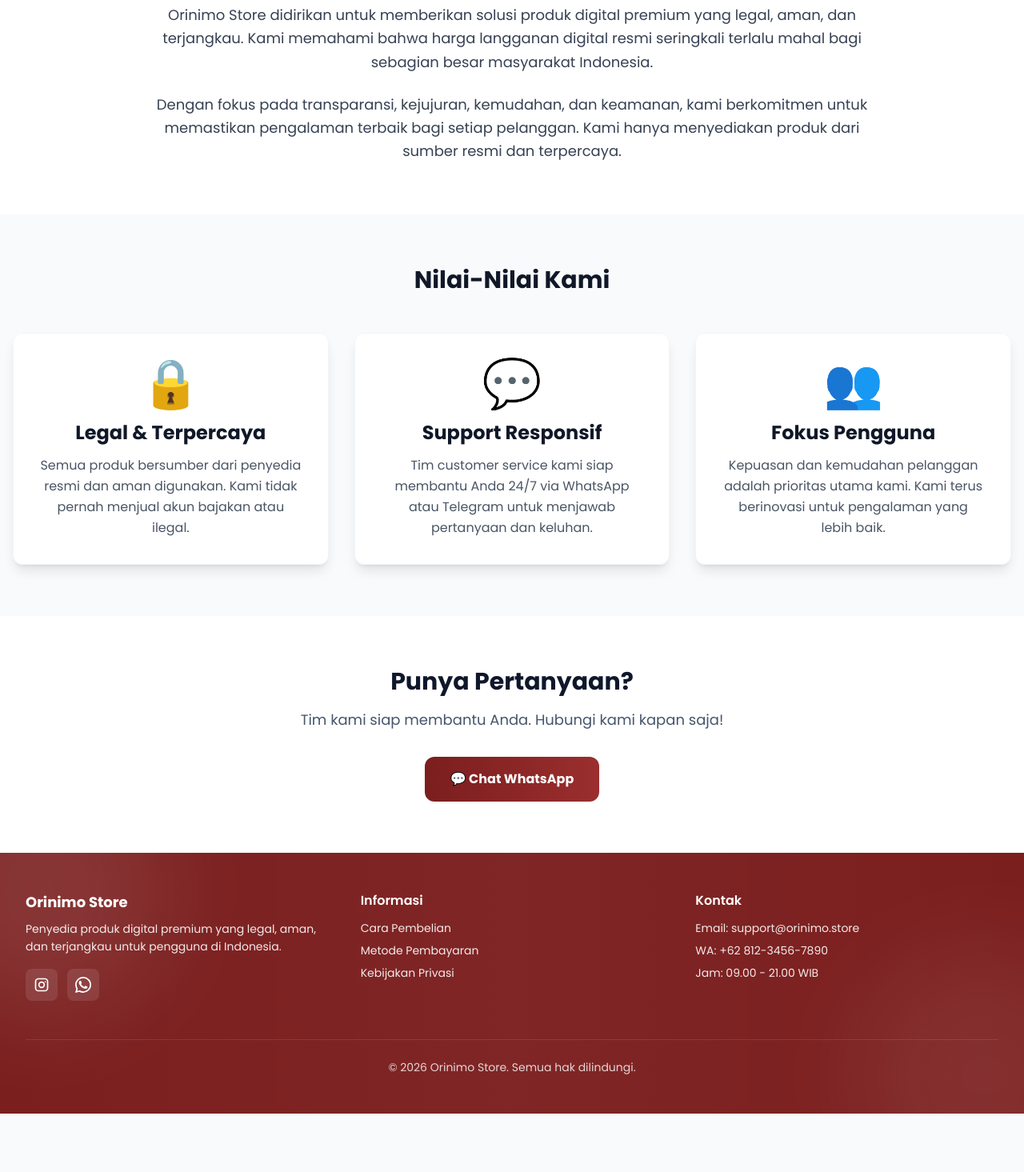
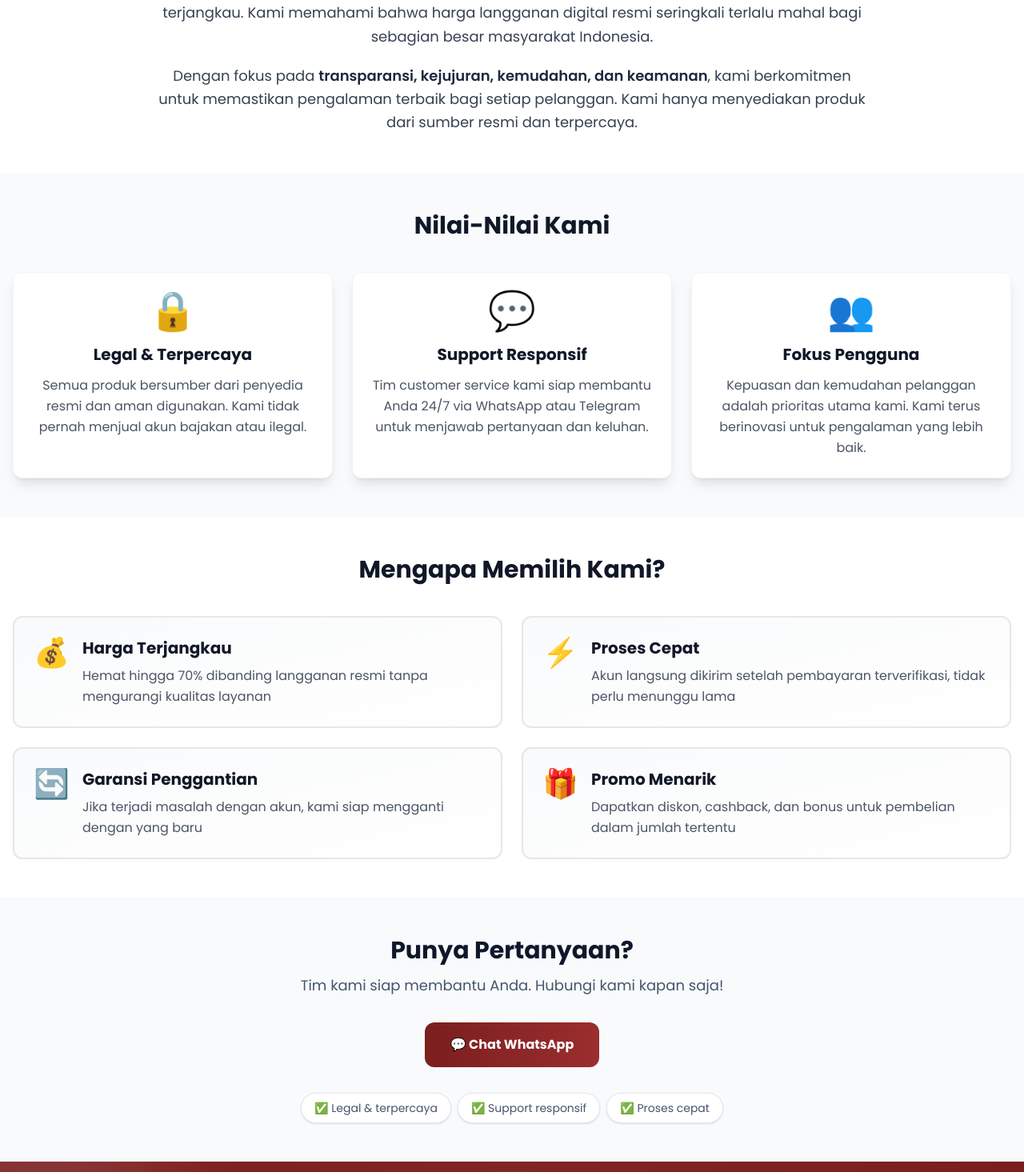
Before and after one commit to chandraputra06/orinimo-web, a React (Vite) app: page /tentang-kami in a window 1280 px wide. Shown: the part 565-2030 px from the top of the page at 80% size. Before the commit the page ends 1957 px from the top, so only its background shows below. Built offline with nearby package versions, Linux system fonts and the light colour scheme.

Commit message:
refactor(about us): restructure about us section slicing

```diff
--- a/src/pages/About.jsx
+++ b/src/pages/About.jsx
@@ -4,7 +4,7 @@
 
 const BRAND = "#7B1E1E";
 
-// Mesh Gradient Background (About)
+// Mesh Gradient Background Component
 const MeshGradient = () => (
   <div className="absolute inset-0 overflow-hidden pointer-events-none">
     <style>{`
@@ -56,7 +56,7 @@
       }}
     />
 
-    {/* soft dots */}
+    {/* Dot pattern overlay */}
     <div
       aria-hidden
       className="absolute inset-0 opacity-[0.10]"
@@ -76,18 +76,20 @@
       easing: "ease-out-cubic",
       once: true,
       offset: 80,
-      disableMutationObserver: true,
     });
   }, []);
 
   return (
-    <div className="min-h-screen bg-gray-50 font-poppins">
-      {/* Hero */}
-      <section className="relative overflow-hidden bg-white py-16 px-4 text-center">
+    <div className="min-h-screen bg-white font-poppins">
+      {/* Hero Section dengan Mesh Gradient */}
+      <section className="relative overflow-hidden bg-gradient-to-b from-white via-slate-50/30 to-white py-14 px-4 text-center">
+        {/* Mesh Gradient Background */}
         <MeshGradient />
-        <div className="absolute inset-0 bg-gradient-to-b from-white/70 via-white/50 to-gray-50" />
 
-        <div className="max-w-4xl mx-auto relative">
+        {/* Gradient Overlay untuk smooth transition */}
+        <div className="absolute inset-0 bg-gradient-to-b from-white/60 via-white/40 to-white pointer-events-none" />
+
+        <div className="max-w-4xl mx-auto relative z-10">
           <p
             data-aos="fade-up"
             className="inline-flex items-center gap-2 rounded-full bg-gradient-to-r from-[#7B1E1E]/10 to-[#7B1E1E]/5 px-5 py-2.5 text-sm font-semibold text-[#7B1E1E] shadow-sm border border-[#7B1E1E]/10"
@@ -107,7 +109,7 @@
           <p
             data-aos="fade-up"
             data-aos-delay="200"
-            className="text-xl text-slate-600 max-w-3xl mx-auto"
+            className="text-lg md:text-xl text-slate-600 max-w-3xl mx-auto"
           >
             Misi kami memudahkan akses ke layanan digital premium untuk semua orang di Indonesia.
           </p>
@@ -118,7 +120,7 @@
                 key={t}
                 data-aos="fade-up"
                 data-aos-delay={320 + i * 80}
-                className="rounded-full bg-white px-4 py-2 border border-slate-200 shadow-sm hover:shadow-md transition"
+                className="rounded-full bg-white px-4 py-2 border border-slate-200 shadow-sm hover:shadow-md hover:border-[#7B1E1E]/20 transition-all cursor-default"
               >
                 {t}
               </span>
@@ -127,8 +129,8 @@
         </div>
       </section>
 
-      {/* Story */}
-      <section className="py-16 px-4 bg-white">
+      {/* Story Section - Padding dikurangi */}
+      <section className="py-12 px-4 bg-white">
         <div className="max-w-4xl mx-auto text-center">
           <h2 data-aos="fade-up" className="text-3xl font-bold text-gray-900 mb-6">
             Cerita Kami
@@ -137,7 +139,7 @@
           <p
             data-aos="fade-up"
             data-aos-delay="100"
-            className="text-gray-700 text-lg leading-relaxed mb-6"
+            className="text-gray-700 text-lg leading-relaxed mb-5"
           >
             Orinimo Store didirikan untuk memberikan solusi produk digital premium yang legal, aman,
             dan terjangkau. Kami memahami bahwa harga langganan digital resmi seringkali terlalu mahal
@@ -149,21 +151,21 @@
             data-aos-delay="200"
             className="text-gray-700 text-lg leading-relaxed"
           >
-            Dengan fokus pada transparansi, kejujuran, kemudahan, dan keamanan, kami berkomitmen untuk
+            Dengan fokus pada <span className="font-semibold text-slate-800">transparansi, kejujuran, kemudahan, dan keamanan</span>, kami berkomitmen untuk
             memastikan pengalaman terbaik bagi setiap pelanggan. Kami hanya menyediakan produk dari
             sumber resmi dan terpercaya.
           </p>
         </div>
       </section>
 
-      {/* Values */}
-      <section className="py-16 px-4 bg-gray-50">
+      {/* Values Section - Padding dikurangi */}
+      <section className="py-12 px-4 bg-slate-50">
         <div className="max-w-7xl mx-auto">
-          <h2 data-aos="fade-up" className="text-3xl font-bold text-center text-gray-900 mb-12">
+          <h2 data-aos="fade-up" className="text-3xl font-bold text-center text-gray-900 mb-10">
             Nilai-Nilai Kami
           </h2>
 
-          <div className="grid grid-cols-1 md:grid-cols-3 gap-8">
+          <div className="grid grid-cols-1 md:grid-cols-3 gap-6">
             {[
               {
                 icon: "🔒",
@@ -188,19 +190,26 @@
                 key={idx}
                 data-aos="fade-up"
                 data-aos-delay={Math.min(idx * 120, 240)}
-                className="group relative overflow-hidden bg-white rounded-xl p-8 text-center shadow-lg hover:shadow-xl transition-all hover:scale-105 border border-slate-100"
+                className="group relative overflow-hidden bg-white rounded-xl p-6 text-center shadow-lg hover:shadow-2xl transition-all duration-500 hover:scale-105 border border-slate-100"
               >
+                {/* Gradient overlay on hover */}
                 <div
                   className={`absolute inset-0 bg-gradient-to-br ${item.gradient} opacity-0 group-hover:opacity-100 transition-opacity duration-500`}
                 />
-                <div className="absolute -bottom-8 -right-8 w-28 h-28 bg-[#7B1E1E]/8 rounded-full blur-2xl opacity-0 group-hover:opacity-100 transition-opacity" />
 
-                <div className="relative">
-                  <div className="text-6xl mb-4 transition-transform group-hover:scale-105">{item.icon}</div>
-                  <h3 className="text-2xl font-bold text-gray-900 mb-3 group-hover:text-[#7B1E1E] transition-colors">
+                {/* Decorative glow */}
+                <div className="absolute -bottom-8 -right-8 w-28 h-28 bg-[#7B1E1E]/8 rounded-full blur-2xl opacity-0 group-hover:opacity-100 transition-opacity duration-500" />
+
+                <div className="relative z-10">
+                  <div className="text-5xl mb-4 transition-transform duration-300 group-hover:scale-110 group-hover:rotate-3">
+                    {item.icon}
+                  </div>
+                  <h3 className="text-xl font-bold text-gray-900 mb-3 group-hover:text-[#7B1E1E] transition-colors">
                     {item.title}
                   </h3>
-                  <p className="text-gray-600 leading-relaxed">{item.desc}</p>
+                  <p className="text-gray-600 leading-relaxed">
+                    {item.desc}
+                  </p>
                 </div>
               </div>
             ))}
@@ -208,17 +217,57 @@
         </div>
       </section>
 
-      {/* CTA */}
-      <section className="py-16 px-4 bg-white">
+      {/* Why Choose Us Section - Padding dikurangi */}
+      <section className="py-12 px-4 bg-white">
+        <div className="max-w-7xl mx-auto">
+          <h2
+            data-aos="fade-up"
+            className="text-3xl font-bold text-center text-gray-900 mb-10"
+          >
+            Mengapa Memilih Kami?
+          </h2>
+
+          <div className="grid grid-cols-1 md:grid-cols-2 gap-6">
+            {[
+              { icon: "💰", title: "Harga Terjangkau", desc: "Hemat hingga 70% dibanding langganan resmi tanpa mengurangi kualitas layanan" },
+              { icon: "⚡", title: "Proses Cepat", desc: "Akun langsung dikirim setelah pembayaran terverifikasi, tidak perlu menunggu lama" },
+              { icon: "🔄", title: "Garansi Penggantian", desc: "Jika terjadi masalah dengan akun, kami siap mengganti dengan yang baru" },
+              { icon: "🎁", title: "Promo Menarik", desc: "Dapatkan diskon, cashback, dan bonus untuk pembelian dalam jumlah tertentu" },
+            ].map((item, idx) => (
+              <div
+                key={idx}
+                data-aos="fade-up"
+                data-aos-delay={Math.min(idx * 100, 200)}
+                className="group bg-gradient-to-br from-gray-50 to-white border-2 border-gray-200 rounded-xl p-6 hover:shadow-lg hover:border-[#7B1E1E]/30 transition-all duration-300 hover:scale-105"
+              >
+                <div className="flex items-start gap-4">
+                  <div className="text-4xl transition-transform group-hover:scale-110 group-hover:rotate-6 duration-300">
+                    {item.icon}
+                  </div>
+                  <div>
+                    <h3 className="text-xl font-bold text-gray-900 mb-2 group-hover:text-[#7B1E1E] transition-colors">
+                      {item.title}
+                    </h3>
+                    <p className="text-gray-600 leading-relaxed">{item.desc}</p>
+                  </div>
+                </div>
+              </div>
+            ))}
+          </div>
+        </div>
+      </section>
+
+      {/* CTA Section - Padding dikurangi */}
+      <section className="py-12 px-4 bg-slate-50">
         <div className="max-w-4xl mx-auto text-center">
-          <h2 data-aos="fade-up" className="text-3xl font-bold mb-4 text-slate-900">
+          <h2 data-aos="fade-up" className="text-3xl font-bold mb-3 text-slate-900">
             Punya Pertanyaan?
           </h2>
           <p data-aos="fade-up" data-aos-delay="100" className="text-lg text-slate-600 mb-8">
             Tim kami siap membantu Anda. Hubungi kami kapan saja!
           </p>
 
-          <div data-aos="zoom-in" data-aos-delay="200" className="flex justify-center">
+          <div data-aos="zoom-in" data-aos-delay="200" className="flex justify-center gap-3">
             <a
               href="https://wa.me/6281234567890"
               target="_blank"
@@ -229,6 +278,22 @@
               <span className="relative">💬 Chat WhatsApp</span>
             </a>
           </div>
+
+          {/* Trust badges bottom */}
+          <div
+            data-aos="fade-up"
+            data-aos-delay="300"
+            className="mt-8 flex flex-wrap items-center justify-center gap-2 text-sm text-slate-600"
+          >
+            {["✅ Legal & terpercaya", "✅ Support responsif", "✅ Proses cepat"].map((badge, i) => (
+              <span
+                key={badge}
+                className="rounded-full bg-white px-4 py-2 border border-slate-200 shadow-sm"
+              >
+                {badge}
+              </span>
+            ))}
+          </div>
         </div>
       </section>
     </div>
```
